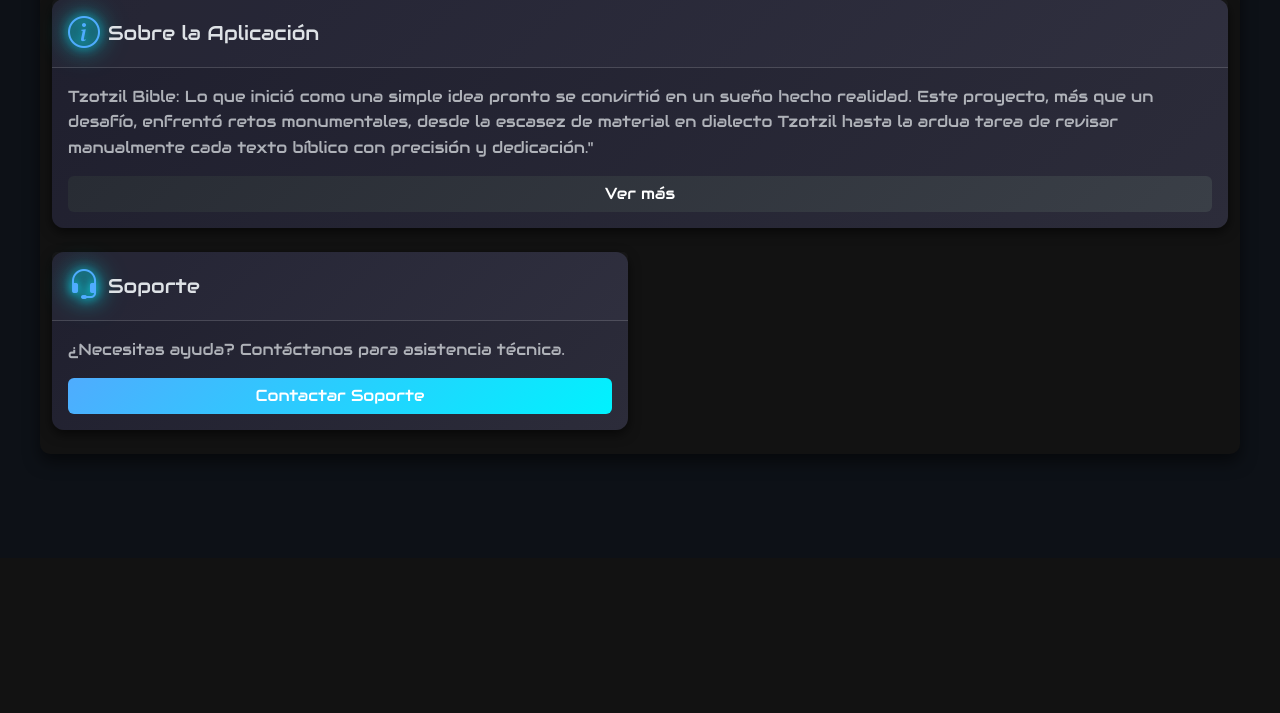
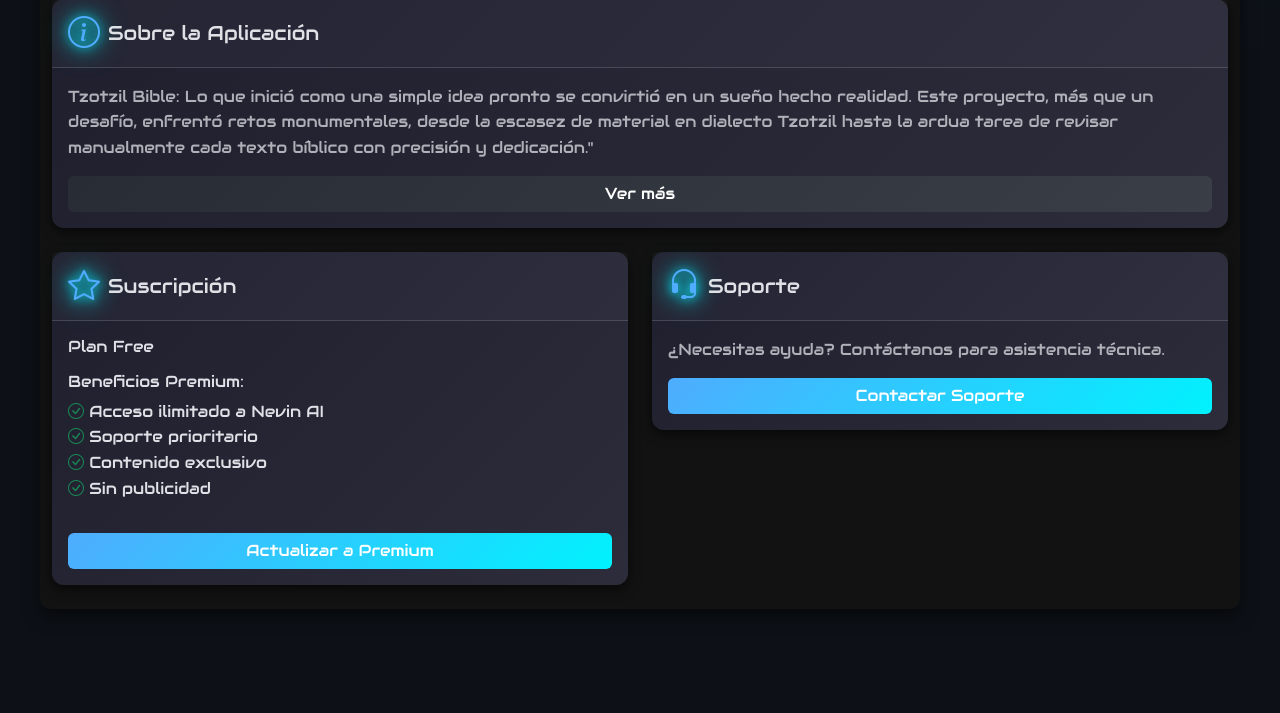
Before and after one commit to g3lasio/tzotzil-bible-V2.0, a Python web app: template templates/settings.html in a window 1280 px wide. Shown: the part 912-1625 px from the top of the page. Before the commit the page ends 1342 px from the top, so only its background shows below. Run offline with Jinja, Linux system fonts and the light colour scheme; the template is opened without the code that fills it, so the values that code supplies are empty.

Commit message:
Assistant checkpoint: Agregar sección de suscripción en settings
Assistant generated file changes:
- templates/settings.html: Agregar sección de suscripción

---

User prompt:

podemos agregar el setting un elemento que nos lleve al upgrade to premium donde se mencione explicitamente los beneficios del premium o si estan el el free trial puedan recibir una visualcion de cuantos dias les queden.

```diff
--- a/templates/settings.html
+++ b/templates/settings.html
@@ -186,6 +186,46 @@
             </div>
         </div>
 
+        <!-- Subscription Section -->
+        <div class="col-12 col-md-6">
+            <div class="card settings-card">
+                <div class="card-header d-flex align-items-center">
+                    <i class="bi bi-star me-2 settings-icon"></i>
+                    <h5 class="mb-0">Suscripción</h5>
+                </div>
+                <div class="card-body">
+                    {% if current_user.is_in_trial() %}
+                        <div class="alert alert-info">
+                            <h6>Período de Prueba Activo</h6>
+                            <p>Te quedan {{ (current_user.trial_ends_at - current_user.trial_started_at).days }} días de prueba</p>
+                        </div>
+                    {% elif current_user.is_premium() %}
+                        <div class="alert alert-success">
+                            <h6>Plan Premium Activo</h6>
+                            <p>¡Gracias por ser usuario premium!</p>
+                        </div>
+                    {% else %}
+                        <h6>Plan Free</h6>
+                    {% endif %}
+
+                    {% if not current_user.is_premium() %}
+                        <div class="premium-benefits mt-3">
+                            <h6>Beneficios Premium:</h6>
+                            <ul class="list-unstyled">
+                                <li><i class="bi bi-check-circle text-success"></i> Acceso ilimitado a Nevin AI</li>
+                                <li><i class="bi bi-check-circle text-success"></i> Soporte prioritario</li>
+                                <li><i class="bi bi-check-circle text-success"></i> Contenido exclusivo</li>
+                                <li><i class="bi bi-check-circle text-success"></i> Sin publicidad</li>
+                            </ul>
+                            <a href="{{ url_for('routes.subscription_portal') }}" class="btn btn-primary w-100 mt-3">
+                                Actualizar a Premium
+                            </a>
+                        </div>
+                    {% endif %}
+                </div>
+            </div>
+        </div>
+
         <!-- Support Section -->
         <div class="col-12 col-md-6">
             <div class="card settings-card">
```
